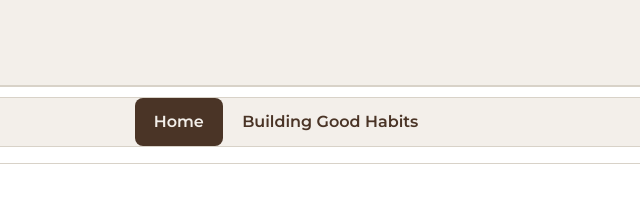
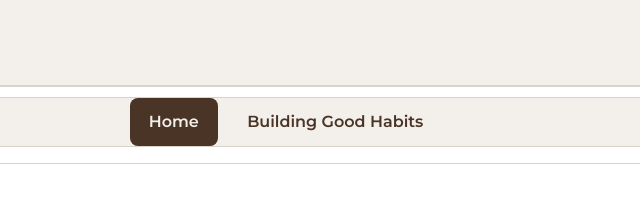
Before and after one commit to HugoWang-Kimochi/dwdd1600, a plain HTML site: page 04intro-css/index.html in a window 1280 px wide. Shown: the top 206 px of the page, 354-994 px from the left. Drawn offline with nearby package versions, Linux system fonts and the light colour scheme.

Commit message:
try to fix navigation error
I have tried many times, but I am sure I used flexbox to display menu items horizontally but I do not know why cannot passing the DWDD1600 Web Essentials AutoGrader for the 04 assignment

```diff
--- a/04intro-css/styles.css
+++ b/04intro-css/styles.css
@@ -28,6 +28,8 @@ header span:last-child {
 /* navigation content stuff here */
 nav {
   background-color: #f3efea;
+  display: flex;
+  justify-content: center;
   border: 1px solid #d8d2c8;
   border-radius: 12px;
   margin-top: 10px;
@@ -39,6 +41,7 @@ nav ul {
   list-style-type: none;
   display: flex;
   justify-content: center;
+  gap: 10px;
 }
 
 nav a {
```
